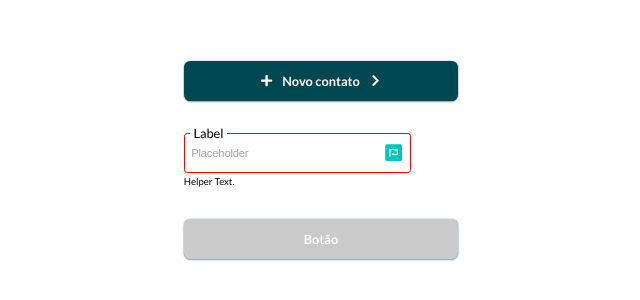
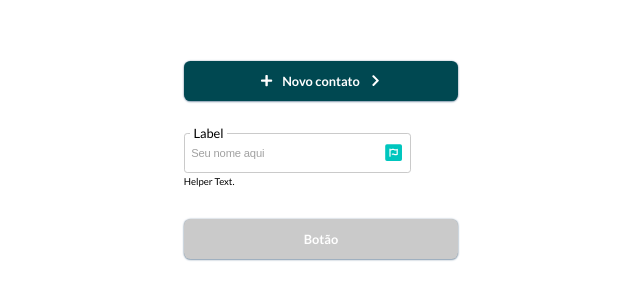
Before and after one commit to Beleze94/mettacard, a Next.js app: page / in a window 1280 px wide. Shown: the part 240-540 px from the top of the page, without its empty margins (319-959 px from the left). Built offline with nearby package versions, Linux system fonts and the light colour scheme.

Commit message:
troca de cor da borda a partir de focus-within

```diff
--- a/src/app/components/input/index.jsx
+++ b/src/app/components/input/index.jsx
@@ -5,20 +5,20 @@ import styles from "./input.module.css";
 import { FaFontAwesome } from "react-icons/fa";
 import { IconContext } from "react-icons";
 
-export default function Input() {
+export default function Input({ state, name, type, placeholder, label }) {
 	return (
 		<>
 			<div className={`${styles.wrapper}`}>
-				<div className={`${styles.input}`}>
+				<div className={`${styles.input} ${styles[state]}`}>
 					<label className={`${styles.label}`} htmlFor="inputMetta">
-						Label
+						{label}
 					</label>
 
 					<input
 						className={`${styles.inputField}`}
-						type="text"
-						name="inputMetta"
-						placeholder="Placeholder"
+						type={type}
+						name={name}
+						placeholder={placeholder}
 					/>
 					<IconContext.Provider
 						value={{ className: `${styles.icon}` }}
--- a/src/app/components/input/input.module.css
+++ b/src/app/components/input/input.module.css
@@ -20,7 +20,6 @@
 }
 
 .input {
-	border: solid red 1px;
 	display: flex;
 	align-items: center;
 	align-self: stretch;
@@ -28,6 +27,14 @@
 	height: 3.125rem;
 	padding: 0.5rem;
 	border-radius: 0.25rem;
+}
+
+.default {
+	border: 1px solid var(--neutral);
+}
+
+.default:focus-within {
+	border: solid 1px green;
 }
 
 .input:focus {
--- a/src/app/globals.css
+++ b/src/app/globals.css
@@ -9,6 +9,7 @@
 	--secondaryLightest: #23ded6;
 	--secondaryDark: #00ada6;
 	--secondaryDisable: #c7ebea;
+	--neutral: #cacaca;
 	--neutralBlack: #121212;
 	--neutral700: #4a4a49;
 	--neutral600: #706f6f;
--- a/src/app/page.jsx
+++ b/src/app/page.jsx
@@ -1,13 +1,24 @@
+"use client";
+
 import styles from "./page.module.css";
 import Button from "./components/button";
 import Input from "./components/input";
+import { useState } from "react";
 
 export default function Home() {
+	const [state, setState] = useState("default");
+
 	return (
 		<div className={styles.page}>
 			<main className={styles.main}>
 				<Button novoContato></Button>
-				<Input />
+				<Input
+					state={state}
+					name="Teste"
+					type="text"
+					placeholder="Seu nome aqui"
+					label="Label"
+				/>
 				<Button
 					buttonVariant="filledDisable"
 					buttonText="Botão"
```
